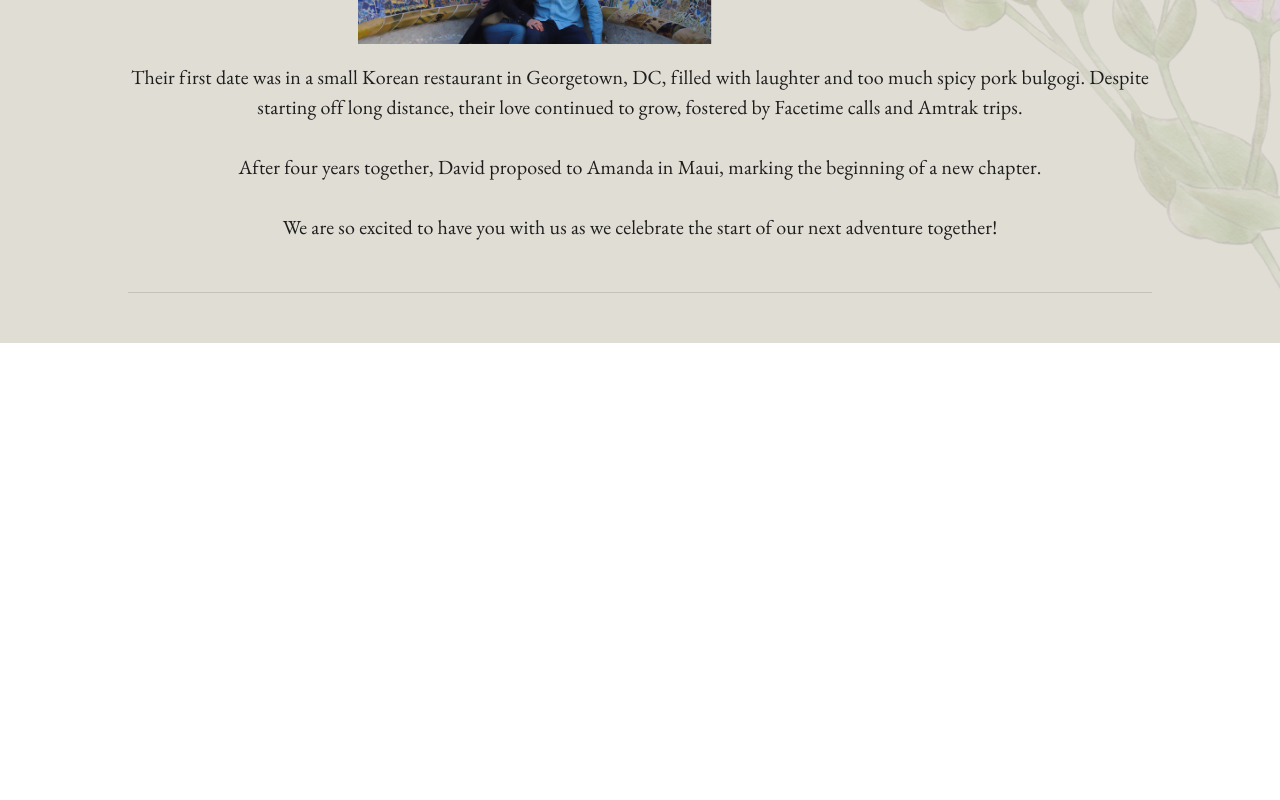
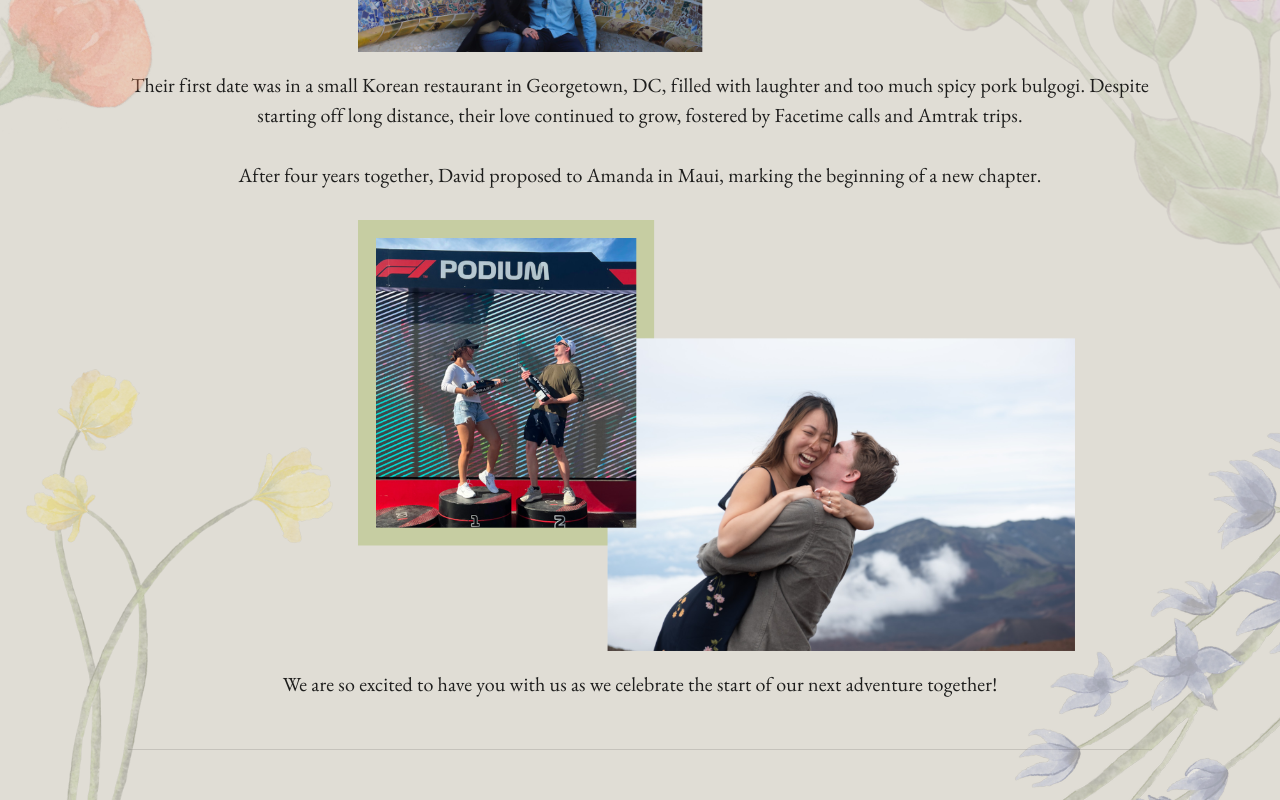
Before and after one commit to dwilliams27/wedding-ui, a React (Create React App) app: page /our-story in a window 1280 px wide. Shown: the part 895-1695 px from the top of the page. Before the commit the page ends 1238 px from the top, so only its background shows below. Built offline with nearby package versions, Linux system fonts and the light colour scheme; a web font is replaced by a local one.

Commit message:
feat: Finish our story; clean up venue page

```diff
--- a/src/components/OurStory.tsx
+++ b/src/components/OurStory.tsx
@@ -30,7 +30,7 @@ export default function OurStory() {
           marginLeft: 'auto',
           marginRight: 'auto',
           position: 'relative',
-          width: '80vw',
+          width: { xs: '80vw', lg: '60wv' },
           zIndex: 1
         }}>
           <Box
@@ -104,14 +104,63 @@ export default function OurStory() {
                 alt="Pics of David and Amanda."
                 src="/assets/overlapping_1.png"
               />
+              <Box
+                component="img"
+                sx={{
+                  position: 'absolute',
+                  left: { xs: '-50%', lg: '-30%' },
+                  marginTop: { xs: '-125px', lg: 0 },
+                  maxWidth: { xs: '85%', sm: '30%' },
+                  opacity: '0.3',
+                  transform: 'rotate(45deg)'
+                }}
+                alt="Florals."
+                src="/assets/f4.png"
+              />
               <br />
               Their first date was in a small Korean restaurant in Georgetown, DC, filled with laughter and too much spicy pork bulgogi.
               Despite starting off long distance, their love continued to grow, fostered by Facetime calls and Amtrak trips.
+              <Box
+                component="img"
+                sx={{
+                  position: 'absolute',
+                  right: { xs: '-50%', lg: '-30%' },
+                  marginTop: { xs: '-300px', lg: 0 },
+                  maxWidth: { xs: '70%', sm: '60%', lg: '30%' },
+                  opacity: '0.3',
+                  transform: 'rotate(-135deg)'
+                }}
+                alt="Florals."
+                src="/assets/f5.png"
+              />
               <br /><br />
               After four years together, David proposed to Amanda in Maui, marking the beginning of a new chapter.
               <br /><br />
-
+              <Box
+                component="img"
+                sx={{
+                  maxWidth: { xs: '170%', md: '100%', lg: '70%' },
+                  marginLeft: { xs: '-20%', md: '0', lg: '15%' },
+                  marginBottom: '10px',
+                  zIndex: 3
+                }}
+                alt="Pics of David and Amanda."
+                src="/assets/overlapping_2.png"
+              />
+              <br />
               We are so excited to have you with us as we celebrate the start of our next adventure together!
+              <Box
+                component="img"
+                sx={{
+                  position: 'absolute',
+                  left: { xs: '-20%', lg: '-10%' },
+                  marginTop: { xs: '-125px', lg: '-300px' },
+                  maxWidth: { xs: '85%', sm: '70%', lg: '30%' },
+                  opacity: '0.3'
+                }}
+                alt="Florals."
+                src="/assets/f6.png"
+              />
             </Typography>
           </ThemeProvider>
           <Divider flexItem sx={{ marginTop: '50px', marginBottom: '50px' }}/>
--- a/src/components/Venue.tsx
+++ b/src/components/Venue.tsx
@@ -1,39 +1,23 @@
 import React from "react";
 import TopBar from "./TopBar";
-import { Box, Stack, ThemeProvider, createTheme } from "@mui/system";
-import { Divider, Fade, Typography } from "@mui/material";
-import BeVietnam from '../fonts/BeVietnamPro-Regular.ttf';
+import { Box, Stack } from "@mui/system";
+import { Divider, Fade, Typography, ThemeProvider, createTheme } from "@mui/material";
+import { Fonts } from "../utils/Fonts";
 
 export default function Venue() {
-  let bvtheme = createTheme({
-    typography: {
-      fontFamily: 'BeVietnam',
-      button: {
-        textTransform: 'none'
-      }
-    },
-    components: {
-      MuiCssBaseline: {
-        styleOverrides: `
-          @font-face {
-            font-family: 'BeVietnam';
-            font-style: normal;
-            font-display: swap;
-            font-weight: 400;
-            src: local('BeVietnam'), local('BeVietnam-Regular'), url(${BeVietnam}) format('truetype');
-            unicodeRange: U+0000-00FF, U+0131, U+0152-0153, U+02BB-02BC, U+02C6, U+02DA, U+02DC, U+2000-206F, U+2074, U+20AC, U+2122, U+2191, U+2193, U+2212, U+2215, U+FEFF;
-          }
-        `,
-      },
-    },
-  });
-
   const contentTheme = createTheme({
     typography: {
       fontFamily: [
         'EB Garamond',
         'serif',
       ].join(','),
+    },
+  });
+
+  const theme = createTheme({
+    typography: {
+      fontFamily: Fonts.Cormorant,
+      fontSize: 35
     },
   });
 
@@ -48,9 +32,9 @@ export default function Venue() {
           position: 'relative',
           width: '80vw'
         }}>
-          <ThemeProvider theme={bvtheme}>
-            <Typography variant="h2" sx={{ fontFamily: 'BeVietnam', fontSize: '60px', fontWeight: '300', marginTop: '100px', fontStyle: 'italic' }}>
-              The Market at Grelen
+          <ThemeProvider theme={theme}>
+            <Typography sx={{ marginTop: '75px', color: '#05200a', zIndex: 1 }}>
+              THE MARKET AT GRELEN
             </Typography>
           </ThemeProvider>
           <Box
@@ -66,14 +50,7 @@ export default function Venue() {
           <Divider flexItem sx={{ marginTop: '50px', marginBottom: '50px' }}/>
           <ThemeProvider theme={contentTheme}>
             <Typography sx={{ fontSize: '1.25rem' }}>
-              David and Amanda met as most ~young~ couples do, a dating app (bonus points if you know which one!)
-              <br /><br />
-              Their first date was in a small Korean restaurant in Georgetown, DC, filled with laughter and too much spicy pork bulgogi.
-              Despite starting off long distance, their love continued to grow, fostered by Facetime calls and Amtrak trips.
-              <br /><br />
-              After four years together, David proposed to Amanda amongst volcanic rock and clouds, marking the beginnings of a new chapter.
-              <br /><br />
-              We are so excited to have you with us as we celebrate the start of our next adventure together!
+              Ceremony and reception will be at <a href='https://www.themarketatgrelen.com/'>The Market at Grelen</a>, located in Somerset VA.
             </Typography>
           </ThemeProvider>
           <Divider flexItem sx={{ marginTop: '50px', marginBottom: '50px' }}/>
```
Also changed, not shown: public/assets/overlapping_1.png, public/assets/overlapping_2.png.
